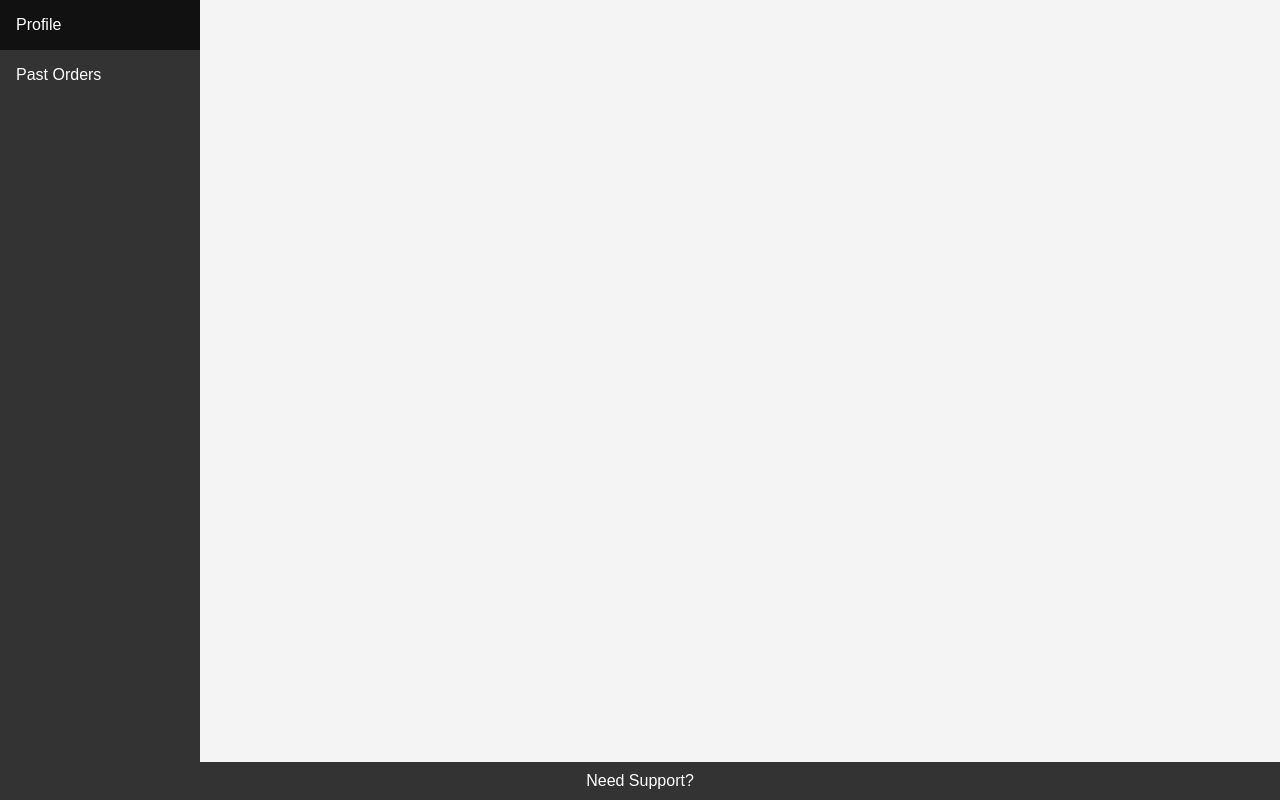
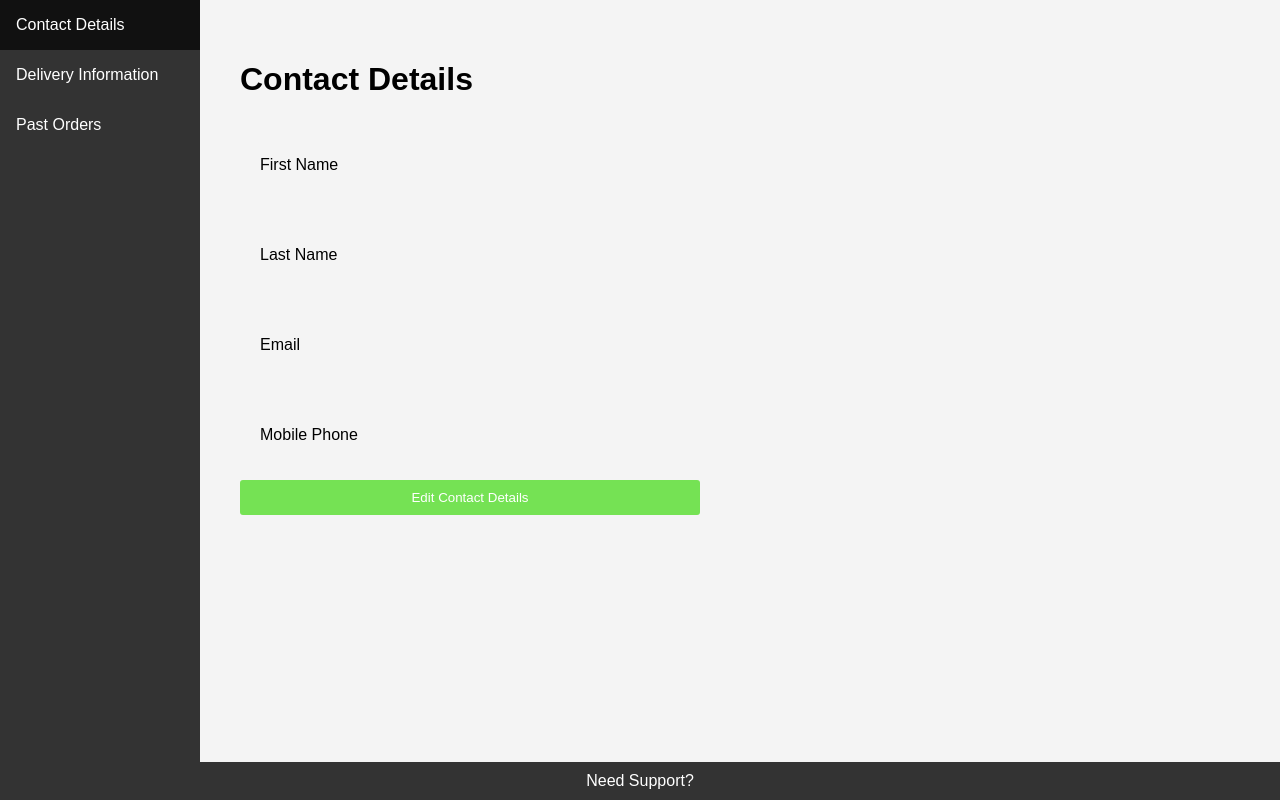
Before and after one commit to PC-II/CMPE131-FoodStore, a PHP site: page /customer_profile.php in a window 1280 px wide. Run offline with PHP 8.4, Linux system fonts and the light colour scheme; the visitor is signed in with stand-in values (Sample User, id 1); data that the repository does not hold is empty.

Commit message:
Login/Registration/profile Updated
Reworked href links to work with folder system. Added JQuery to simplify page functionality. Added "Contact Details", "Delivery Information" tabs to customer profile page.

```diff
--- a/customer_login.html
+++ b/customer_login.html
@@ -76,7 +76,7 @@
 <div class="container">
     <div class="login-box">
         <h2>Customer Login</h2>
-        <form action="customer_login.php" method="post">
+        <form action="/PHP/customer_login.php" method="post">
             <input type="text" name="email" placeholder="Email" required>
             <input type="password" name="password" placeholder="Password" required>
             <input type="submit" value="Login">
@@ -93,11 +93,12 @@
         </div>
 
         <div class="register-link">
-            <p><a href="index.php">Home Page</a></p>
+            <p><a href="/index.php">Home Page</a></p>
         </div>
     </div>
 </div>
 
+<!-- Javascript to display error message -->
 <script>
     // Retrieve the error message from the query parameter
     queryString = window.location.search;
--- a/customer_profile.php
+++ b/customer_profile.php
@@ -2,9 +2,9 @@
 session_start();
 
 if (isset($_SESSION["user"])) {
-    $email = $_SESSION["user"];
+    $customer_id = $_SESSION["user"];
 
-    // Create connection to userinfo
+    // Create connection to store database
     $conn = mysqli_connect("localhost", "root", "", "store_database");
 
     // Check connection
@@ -13,9 +13,9 @@ if (isset($_SESSION["user"])) {
     }
 
     // Prepare and bind to protect against SQL injection
-    $select_sql = "SELECT first_name, last_name, phone FROM customer_info WHERE email = ?";
+    $select_sql = "SELECT email, first_name, last_name, phone, street_name, apartment_number, city, state, zipcode FROM customer_info WHERE customer_id = ?";
     $select_stmt = $conn->prepare($select_sql);
-    $select_stmt->bind_param("s", $email);
+    $select_stmt->bind_param("s", $customer_id);
 
     // Execute the query
     $select_stmt->execute();
@@ -23,13 +23,22 @@ if (isset($_SESSION["user"])) {
 
     if ($select_result->num_rows > 0) {
         $customer = $select_result->fetch_assoc();
+        $email = $customer["email"];
         $first_name = $customer["first_name"];
         $last_name = $customer["last_name"];
         $phone = $customer["phone"];
+        $street_name = $customer["street_name"];
+        $apartment_number = $customer["apartment_number"];
+        $city = $customer["city"];
+        $state = $customer["state"];
+        $zipcode = $customer["zipcode"];
+
     }
 } else {
+
+
     echo "User Not Signed in";
-    echo "<script>window.location.href='customer_login.php';</script>";
+    echo "<script>window.location.href='/HTML/customer_login.html';</script>";
     exit();
 }
 
@@ -40,13 +49,15 @@ mysqli_close($conn);
 
 
 
+
 <!DOCTYPE html>
 <html lang="en">
-
 <head>
     <meta charset="UTF-8">
     <meta name="viewport" content="width=device-width, initial-scale=1.0">
-    <title>User Information Page</title>
+     <!-- downloads jQuery -->
+     <script src="https://code.jquery.com/jquery-3.6.0.min.js"></script>
+    <title>contact Information Page</title>
     <style>
         body {
             font-family: Arial, sans-serif;
@@ -61,8 +72,6 @@ mysqli_close($conn);
             align-items: left;
             height: 100vh;
         }
-
-
 
 
         .link {
@@ -138,11 +147,18 @@ mysqli_close($conn);
             padding: 20px;
         }
 
-        .user-info {
-            margin: 0rem;
+
+        .contact-info {
+            box-sizing: border-box;
+            width: 100%;
+            padding: 20px;
+            margin-bottom: 10px;
+
         }
 
-        .user-info input[type="submit"] {
+
+
+        .contact-info input[type="submit"] {
             width: 100%;
             padding: 10px;
             border: none;
@@ -152,28 +168,160 @@ mysqli_close($conn);
             cursor: pointer;
         }
 
-        .user-info input[type="submit"]:hover {
+        .contact-info input[type="submit"]:hover {
             background-color: #2baa04;
         }
 
-        .textBox {
-            display: inline-block;
-            margin-right:5rem;
-            margin-block: 2rem;
+        .delivery-info {
+            box-sizing: border-box;
+            width: 100%;
+            padding: 20px;
+            margin-bottom: 10px;
 
         }
+
+        .delivery-info input[type="submit"] {
+            width: 100%;
+            padding: 10px;
+            border: none;
+            border-radius: 3px;
+            background-color: #75e254;
+            color: #fff;
+            cursor: pointer;
+        }
+
+        .delivery-info input[type="submit"]:hover {
+            background-color: #2baa04;
+        }
+
+        .past-order-info{
+            margin: 20px;
+        }
+
+        .text-box {
+            width: 200px;
+            padding: 10px;
+
+        }
+
+        .info-container {
+            box-sizing: border-box;
+            display: flex;
+            flex-direction: row;
+            justify-content: space-between;
+            align-items: start;
+            padding: 10px;
+
+        }
+
     </style>
 </head>
 
 <body>
 
+
     <div class="sidebar">
-        <a href="#profile" class="active">Profile</a>
-        <a href="#past-orders">Past Orders</a>
+        <a href="#contact-info" class="active">Contact Details</a>
+        <a href="#delivery-info">Delivery Information</a>
+        <a href="#past-order-info">Past Orders</a>
     </div>
 
     <div class="container">
         <div class="content">
+            <!--contact Contact Details  -->
+            <div class="contact-info">
+                <h1>Contact Details</h1>
+                <li class = "info-container">
+                    <div class="text-box">
+                        <p>First Name </p>
+                    </div>
+                    <div class="text-box">
+                        <p><?= $first_name ?></p>
+                    </div>
+                </li>
+
+                <li class = "info-container">
+                    <div class="text-box">
+                        <p>Last Name </p>
+                    </div>
+                    <div class="text-box">
+                        <p><?= $last_name ?></p>
+                    </div>
+                </li>
+
+                <li class = "info-container">
+                    <div class="text-box">
+                        <p>Email </p>
+                    </div>
+                    <div class="text-box">
+                        <p><?= $email ?></p>
+                    </div>
+                </li>
+
+                <li class = "info-container">
+                    <div class="text-box">
+                        <p>Mobile Phone</p>
+                     </div>
+                    <div class="text-box">
+                         <p><?= $phone ?></p>
+                    </div>
+                </li>
+
+                <input type="submit" value="Edit Contact Details" class="edit-contact-info">
+
+            </div>
+
+            <!-- contact Delivery Information -->
+            <div class="delivery-info">
+                <h1>Delivery Information</h1>
+                <li class = "info-container">
+                    <div class="text-box">
+                        <p>Street Name/Number </p>
+                    </div>
+                    <div class="text-box">
+                        <p><?= $street_name ?></p>
+                    </div>
+                </li>
+
+                <li class = "info-container">
+                    <div class="text-box">
+                        <p>Apartment Number </p>
+                    </div>
+                    <div class="text-box">
+                        <p><?= $apartment_number?></p>
+                    </div>
+                </li>
+
+                <li class = "info-container">
+                    <div class="text-box">
+                        <p>City </p>
+                    </div>
+                    <div class="text-box">
+                        <p><?= $city?></p>
+                    </div>
+                </li>
+
+                <li class = "info-container">
+                    <div class="text-box">
+                        <p>State </p>
+                     </div>
+                    <div class="text-box">
+                         <p><?= $state ?></p>
+                    </div>
+                </li>
+
+                <li class = "info-container">
+                    <div class="text-box">
+                        <p>Postal Code </p>
+                     </div>
+                    <div class="text-box">
+                         <p><?= $zipcode ?></p>
+                    </div>
+                </li>
+
+                <input type="submit" value="Edit Delivery Information">
+            </div>
+
 
         </div>
     </div>
@@ -187,6 +335,7 @@ mysqli_close($conn);
 
 
     <script>
+
         // Retrieve the error message from the query parameter
         queryString = window.location.search;
         urlParams = new URLSearchParams(queryString);
@@ -194,66 +343,52 @@ mysqli_close($conn);
 
         // Display the error message on the page
         if (errorMessage) {
-            errorMessageElement = document.getElementById('registration-error-message');
+            errorMessageElement = $('registration-error-message');
             errorMessageElement.innerText = errorMessage;
         }
 
-        document.querySelectorAll('.sidebar a').forEach(link => {
-            link.addEventListener('click', clicked => {
-                document.querySelector('.sidebar a.active').classList.remove('active');
-                clicked.target.classList.add('active');
-                const tab = clicked.target.getAttribute('href').slice(1);
+        $(document).ready(function()
+        {
+            //Initialize page to show contact info by default
+            $('.delivery-info').hide();
+            $('.past-order-info').hide();
+            $('.contact-info').show();
 
-                if (tab === 'profile') {
-                    document.querySelector('.content').innerHTML = `
-                    <div class="user-info">
+            $(".edit-contact-info").click(function(){
+                $(".contact-info.text-box p").attr("contenteditable", true);
+            });
 
-<div class = "infoContainer">
-    <div class="textBox">
-        <p>First Name </p>
-    </div>
-    <div class="textBox">
-        <p><?php echo $first_name ?></p>
-    </div>
+            // Sidebar functionality
+            $('.sidebar a').click(function()
+            {
+                $('.sidebar a.active').removeClass('active');
+                $(this).addClass('active');
+                var tab = $(this).attr('href').slice(1);
 
-<div class = "infoContainer">
-    <div class="textBox">
-        <p>Last Name </p>
-    </div>
-    <div class="textBox">
-        <p><?php echo $last_name ?></p>
-    </div>
- </div>
-
- <div class = "infoContainer">
-    <div class="textBox">
-        <p>Email </p>
-    </div>
-    <div class="textBox">
-        <p><?php echo $email ?></p>
-    </div>
-
-    <div class = "infoContainer">
-    <div class="textBox">
-        <p>Mobile Phone</p>
-    </div>
-    <div class="textBox">
-        <p><?php echo $phone ?></p>
-    </div>
-
-</div>
-<input type="submit" value="edit">
-</div>
-
-    `;
+                if (tab === 'contact-info')
+                {
+                    $('.delivery-info').hide();
+                    $('.past-order-info').hide();
+                    $('.contact-info').show();
                 }
-                else if(tab === 'past-orders'){
-                    document.querySelector('.content').innerHTML = '';
+                else if (tab === 'delivery-info')
+                {
+                    $('.contact-info').hide();
+                    $('.past-order-info').hide();
+                    $('.delivery-info').show();
                 }
+                else if (tab === 'past-order-info')
+                {
+                    $('.delivery-info').hide();
+                    $('.contact-info').hide();
+                    $('.past-order-info').show();
+                }
+            });
+        });
 
 
-            });
-        });
+
+
     </script>
 
 
--- a/customer_registration.php
+++ b/customer_registration.php
@@ -54,7 +54,7 @@ if(isset($_POST["email"]) && isset($_POST["password"]))
                 $register_stmt->close();
                 mysqli_close($conn); //closes connection
 
-                echo "<script>window.location.href='customer_login.html';</script>";
+                echo "<script>window.location.href='/HTML/customer_login.html';</script>";
                 exit();
             }
             else
--- a/employee_login.html
+++ b/employee_login.html
@@ -80,7 +80,7 @@
 <div class="container">
     <div class="login-box">
         <h2>Employee Login</h2>
-        <form action="employee_login.php" method="post">
+        <form action="/PHP/employee_login.php" method="post">
             <input type="text" name="first_name" placeholder="Employee First Name" required>
             <input type="text" name="last_name" placeholder="Employee Last Name" required>
             <input type="password" name="password" placeholder="Password" required>
@@ -96,7 +96,7 @@
         </div>
 
         <div class="link">
-            <p><a href="index.php">Home Page</a></p>
+            <p><a href="/index.php">Home Page</a></p>
         </div>
 
     </div>
--- a/employee_login.php
+++ b/employee_login.php
@@ -58,7 +58,7 @@ if(isset($_POST["first_name"]) && isset($_POST["last_name"]) && isset($_POST["pa
 }
 
 if (isset($errorMessage)) {
-    echo "<script>window.location.href='employee_login.html?error=" . urlencode($errorMessage) . "';</script>";
+    echo "<script>window.location.href='/HTML/employee_login.html?error=" . urlencode($errorMessage) . "';</script>";
 
 }
 
```
Also changed, not shown: customer_login.php (+4 -4 lines), customer_registration.html (+50 -9 lines).
